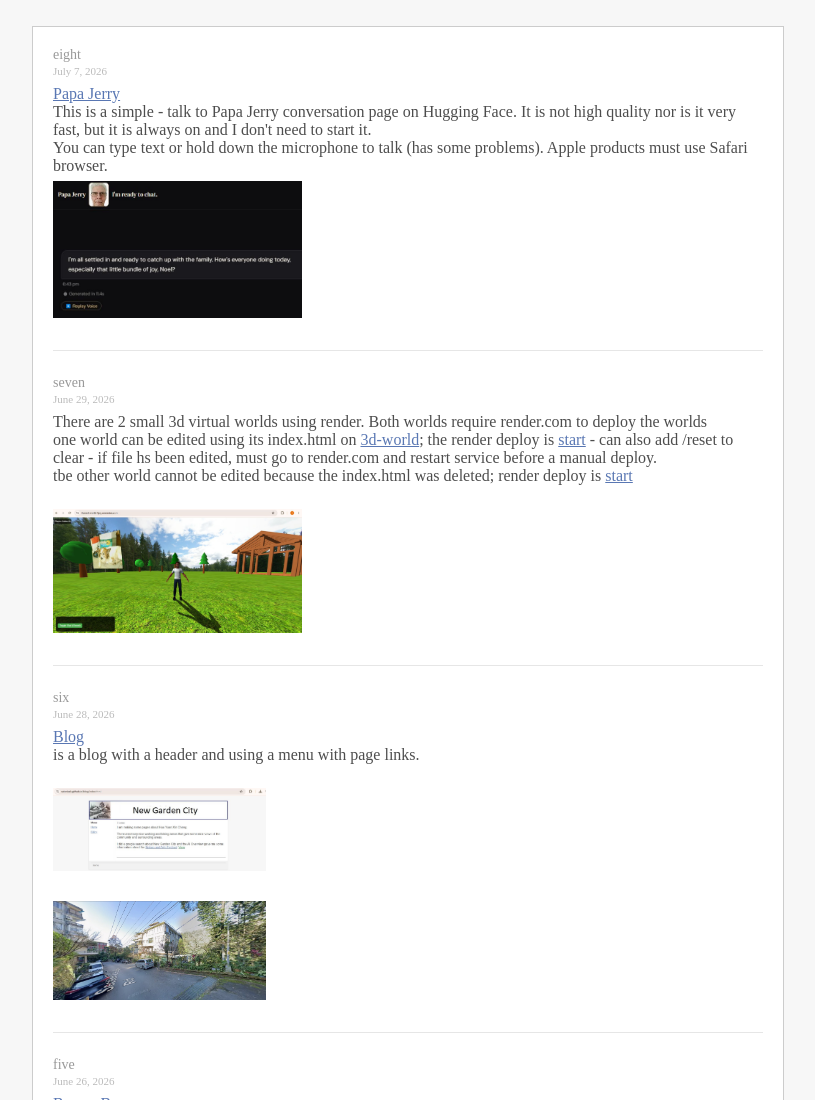
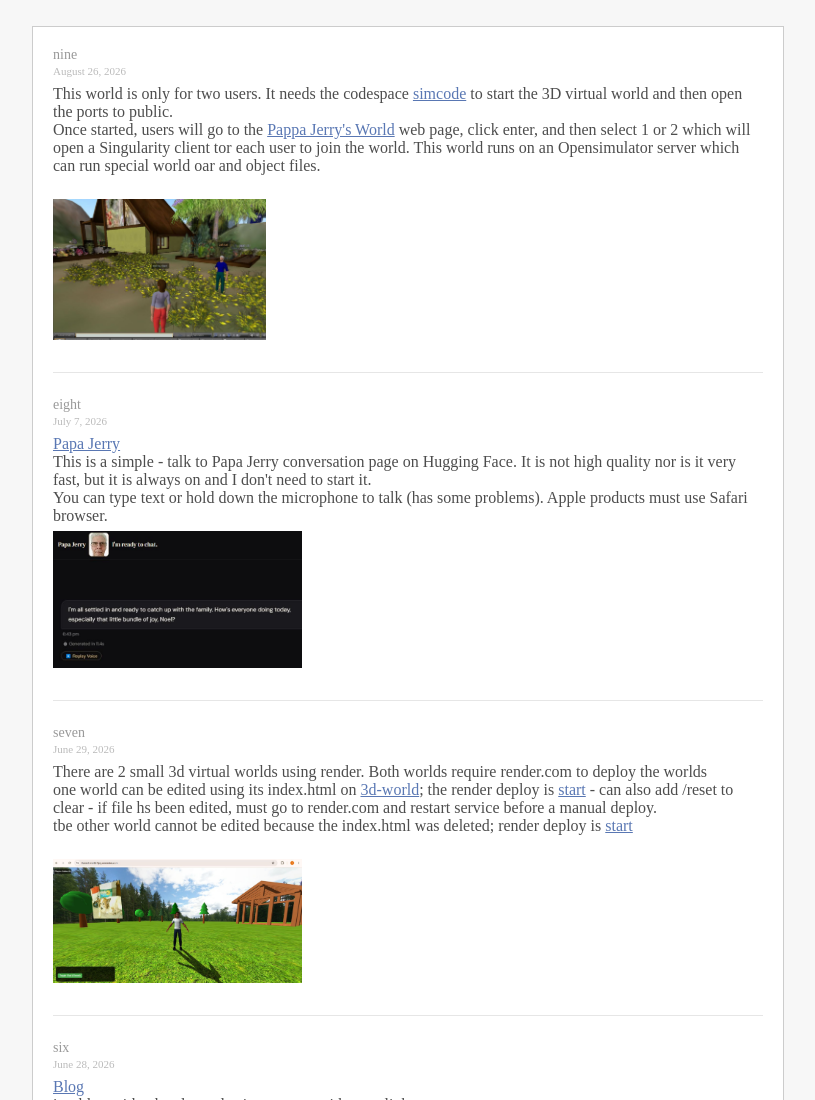
Before and after one commit to satorizak/wiki, a plain HTML site: page index.html in a window 1280 px wide. Shown: the top 1100 px of the page, without its empty margins (232-1047 px from the left). Drawn offline with Linux system fonts and the light colour scheme.

Commit message:
Add files via upload

```diff
--- a/index.html
+++ b/index.html
@@ -27,6 +27,12 @@
 <tr valign="top">
 <td bgcolor="#FFFFFF" width="750">
 <div id="maincontent">
+<div style="margin-bottom:24px;"><div style="color:#999999;font-size:14px;font-weight:normal;margin-bottom:2px;">nine</div><div style="color:#bbbbbb;font-size:11px;margin-bottom:8px;">August 26, 2026</div>This world is only for two users. It needs the codespace <a href="https://github.com/satorizak/simcode/" target="_blank">simcode</a> to start the 3D virtual world and then open the ports to public. <br/> Once started, users will go to the <a href="https://satorizak.github.io/simcode/" target="_blank">Pappa Jerry's World</a> web page, click enter, and then select 1 or 2 which will open a Singularity client tor each user to join the world. This world runs on an Opensimulator server which can run special world oar and object files.<br/><br/>
+
+<img src="files/opensim.jpg" width="30%" alt="" style="display:block;margin:6px 0;"/>
+<br clear="all"/>
+<hr/>
+</div>
 <div style="margin-bottom:24px;"><div style="color:#999999;font-size:14px;font-weight:normal;margin-bottom:2px;">eight</div><div style="color:#bbbbbb;font-size:11px;margin-bottom:8px;">July 7, 2026</div><a href="https://zaktree-papa-jerry-v2.hf.space/" target="_blank">Papa Jerry</a><br/>This is a simple - talk to Papa Jerry conversation page on  Hugging Face. It is not high quality nor is it very fast, but it is always on and I don't need to start it. <br/>You can type text or hold down the microphone to talk (has some  problems). Apple products must use Safari browser.<br/><img src="files/papahugging.jpg" width="35%" alt="" style="display:block;margin:6px 0;"/>
 <br clear="all"/>
 <hr/>
```
